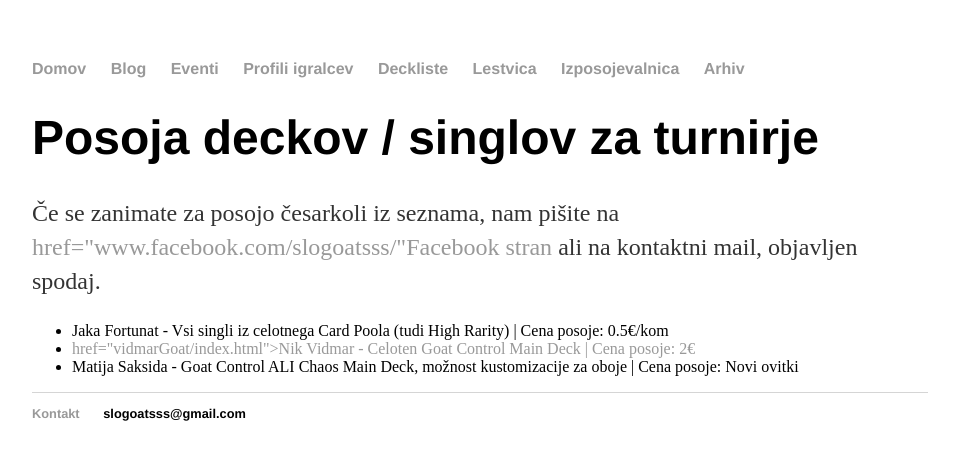
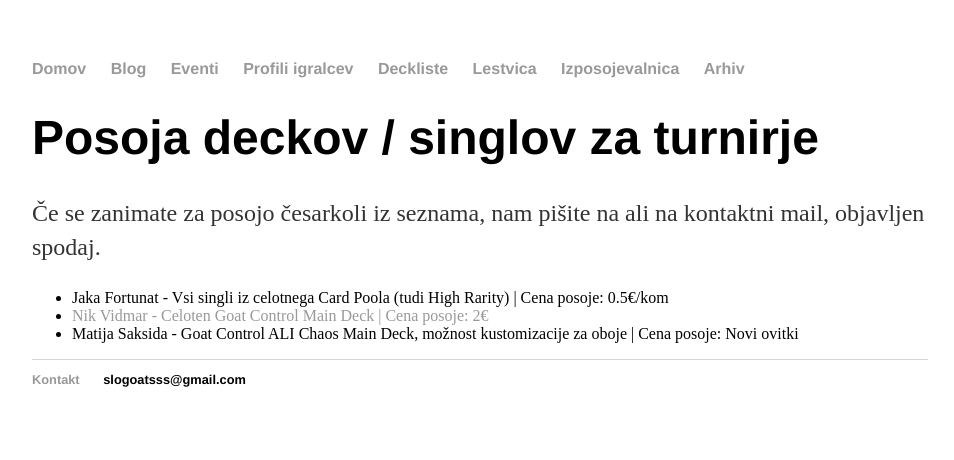
Before and after one commit to slogoatsss/slogoatsss.github.io, a Jekyll site: the page built from izposojevalnica/index.html, in a window 1280 px wide. Shown: the top 460 px of the page, without its empty margins (160-1114 px from the left). Built offline with Jekyll 4.4.1, drawn with Linux system fonts in a browser that asks for light colours.

Commit message:
Update index.html

```diff
--- a/izposojevalnica/index.html
+++ b/izposojevalnica/index.html
@@ -4,10 +4,10 @@ title: Izposojevalnica
 ---
 <div class="blurb">
 	<h1>Posoja deckov / singlov za turnirje</h1>
-	<p>Če se zanimate za posojo česarkoli iz seznama, nam pišite na <a>href="www.facebook.com/slogoatsss/"Facebook stran</a> ali na kontaktni mail, objavljen spodaj.</p>
+	<p>Če se zanimate za posojo česarkoli iz seznama, nam pišite na <ahref="www.facebook.com/slogoatsss/"Facebook stran</a> ali na kontaktni mail, objavljen spodaj.</p>
 	<ul>
 		<li>Jaka Fortunat - Vsi singli iz celotnega Card Poola (tudi High Rarity) | Cena posoje: 0.5€/kom</li>
-		<li><a> href="vidmarGoat/index.html">Nik Vidmar - Celoten Goat Control Main Deck | Cena posoje: 2€</a></li>
+		<li><a href="vidmarGoat/index.html">Nik Vidmar - Celoten Goat Control Main Deck | Cena posoje: 2€</a></li>
 		<li>Matija Saksida - Goat Control ALI Chaos Main Deck, možnost kustomizacije za oboje | Cena posoje: Novi ovitki</li>
 	</ul>
 </div><!-- /.blurb -->
```
